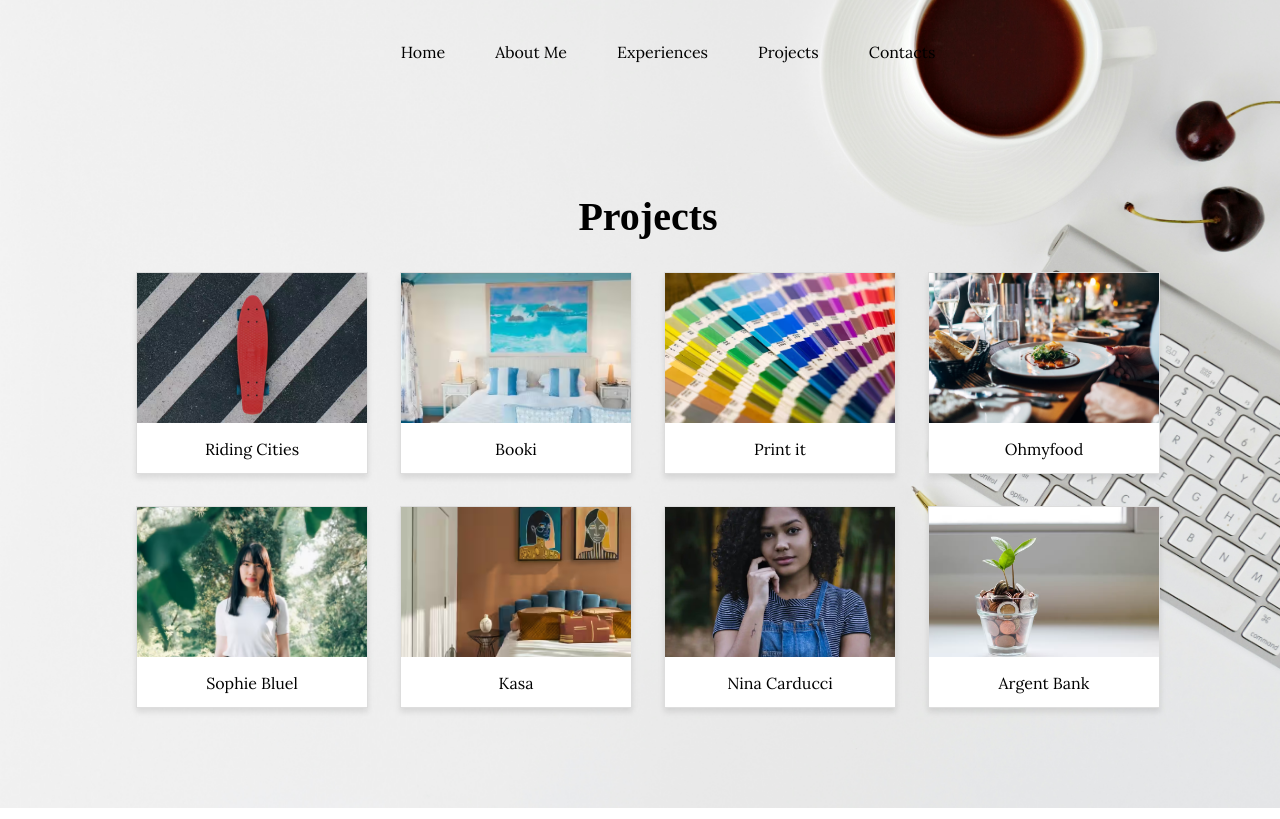
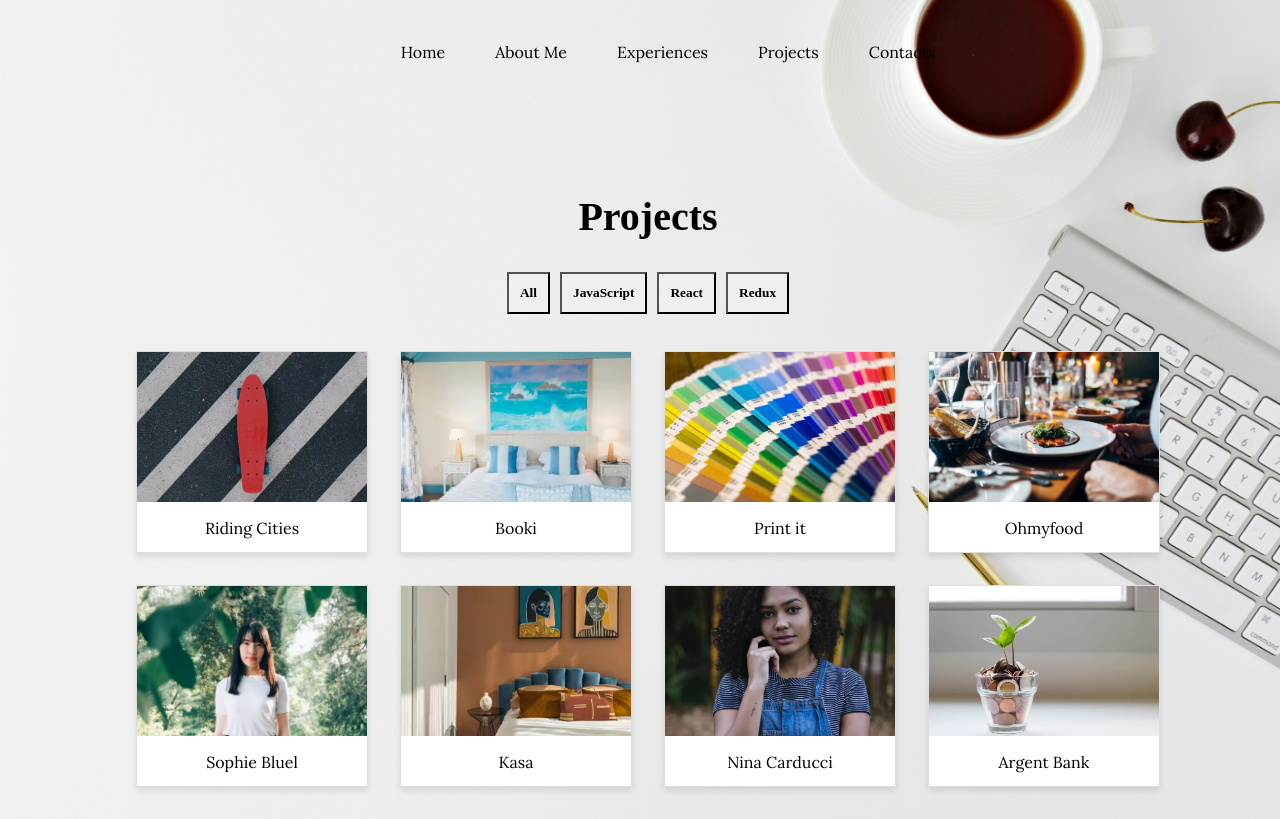
Before and after one commit to D-Fariello/Projet12OC-, a React (Vite) app: page /Projects in a window 1280 px wide. Built offline with nearby package versions, Linux system fonts and the light colour scheme; a web font is replaced by a local one.

Commit message:
feat: added buttons for projects

```diff
--- a/src/pages/Projects.jsx
+++ b/src/pages/Projects.jsx
@@ -5,6 +5,12 @@ function Projects() {
   return (
     <section id="projects">
       <h1>Projects</h1>
+      <div className="projects-buttons">
+        <button className="buttons">All</button>
+        <button className="buttons">JavaScript</button>
+        <button className="buttons">React</button>
+        <button className="buttons">Redux</button>
+      </div>
       <div className="projects-grid">
         {projectsData.map((project) => (
           <div key={project.id} className="project-card">
--- a/style/_base.scss
+++ b/style/_base.scss
@@ -20,7 +20,7 @@ h6 {
 }
 
 h2 {
-  font-family: 'Lora';
+  font-family: "Lora";
   font-weight: 300;
 }
 
@@ -128,7 +128,7 @@ a {
     font-size: 14px;
     font-weight: bold;
     margin-bottom: 5px;
-}
+  }
 
   .icon-skills {
     margin-bottom: 2%;
@@ -156,17 +156,15 @@ a {
     padding: 2px;
     background-color: grey;
     position: absolute;
-}
+  }
 
-.tooltip{
-  &:hover{
-    transform: scale(1.3);
-    transition: transform 0.2s ease;
+  .tooltip {
+    &:hover {
+      transform: scale(1.3);
+      transition: transform 0.2s ease;
+    }
   }
 }
-
-}
-
 
 /////// Projects Page
 
@@ -198,7 +196,7 @@ a {
       width: 230px;
       height: 200px;
 
-      &:hover{
+      &:hover {
         transform: scale(1.1);
       }
 
@@ -213,11 +211,29 @@ a {
       .projects-paragraph {
         cursor: pointer;
       }
-
     }
   }
+
+  .projects-buttons {
+    display: flex;
+    justify-content: center;
+    margin-bottom: 3%;
+    gap: 10px;
+  }
+
+  .buttons {
+    padding: 11px;
+    display: flex;
+    border-color: black;
+    cursor: pointer;
+    @include mixins.title-style;
+  }
+
+  .buttons:hover {
+    background-color: white;
+    transform: scale(1.1);
+  }
 }
-
 
 ////// Contacts Page
 
```
Also changed, not shown: 1 other file (tests, documents, lock files or other folders).
